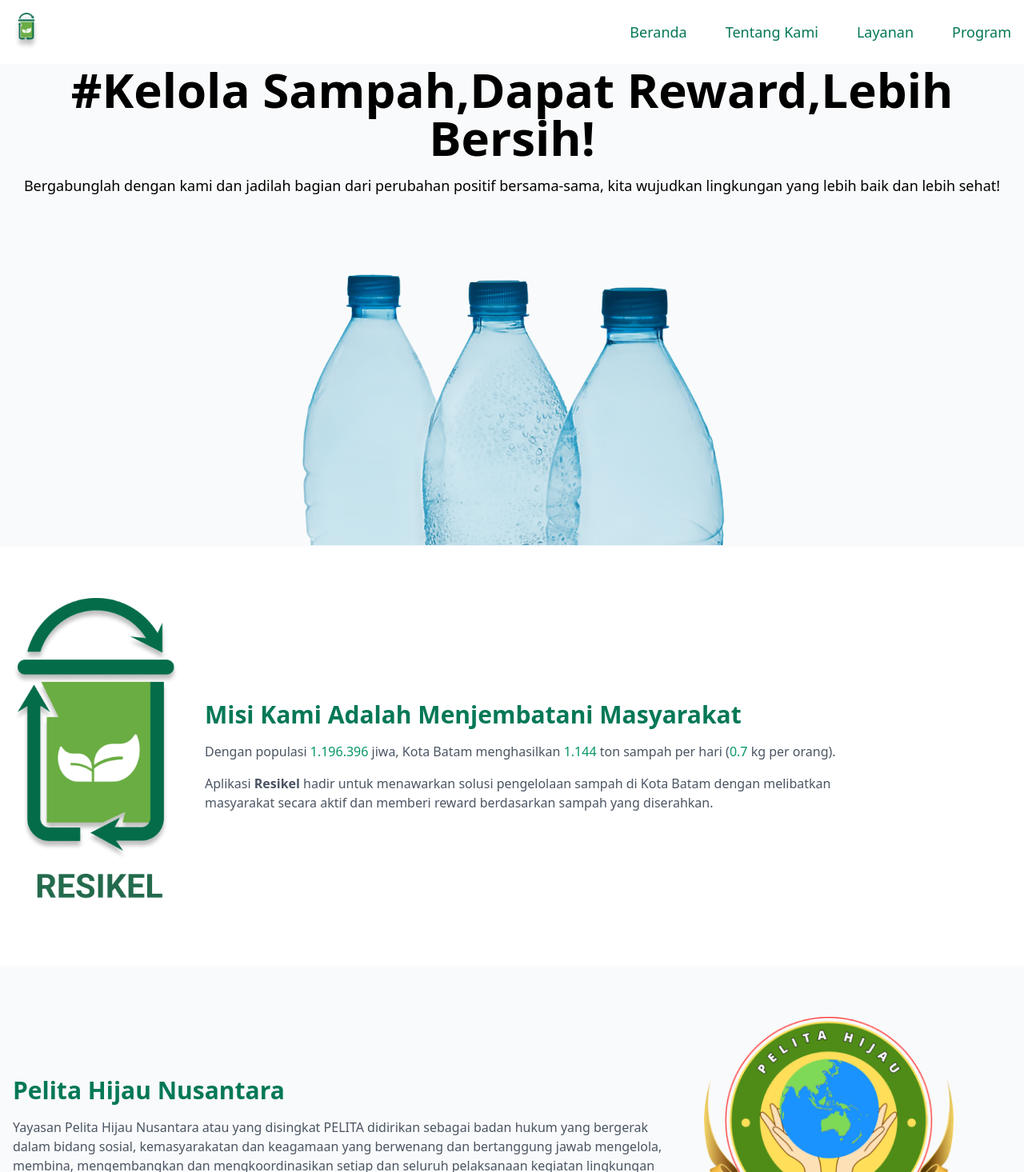
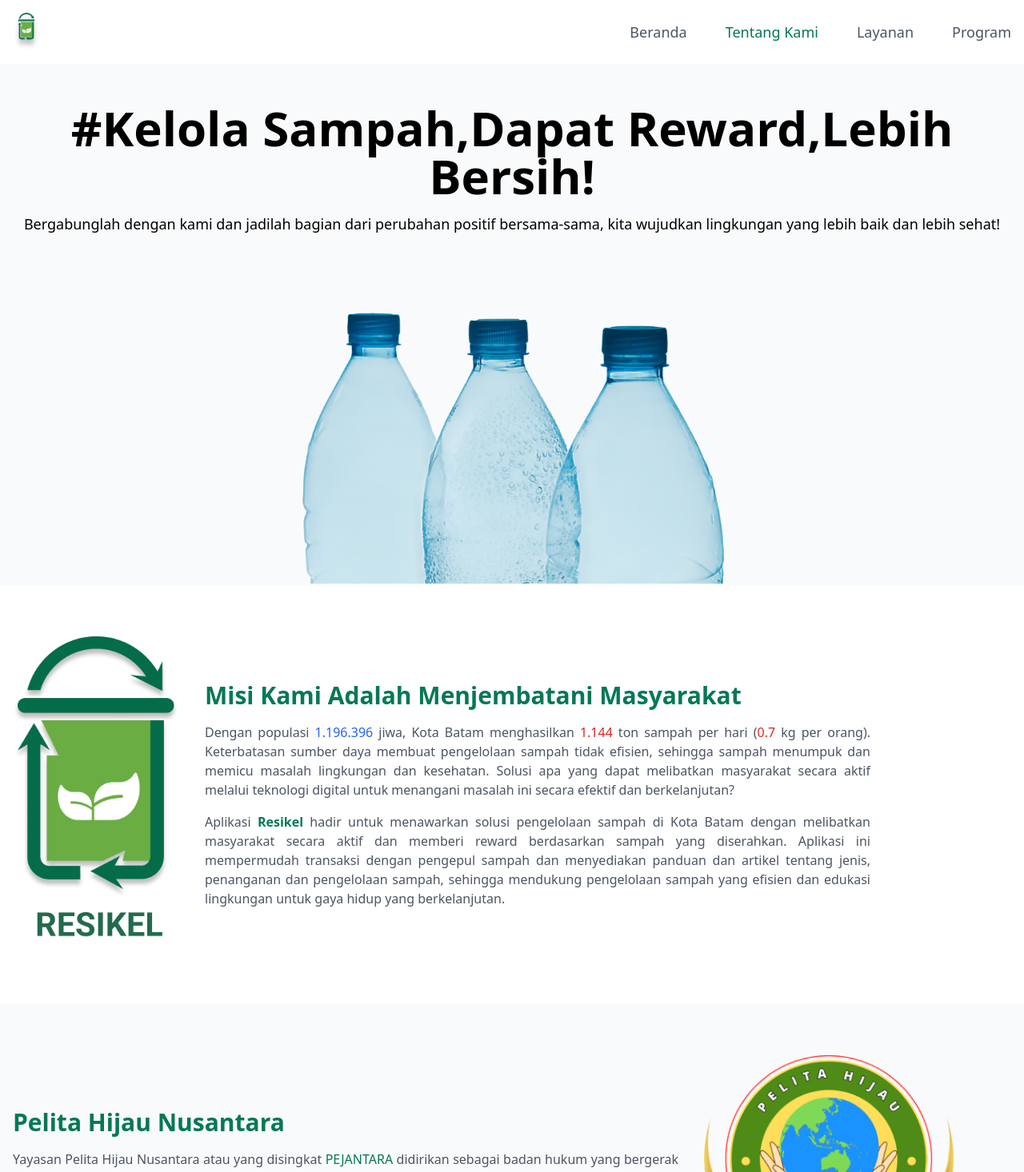
Before and after one commit to DapaaLagii/Dashboard_Resikel, a React (Vite) app: page /tentang in a window 1280 px wide. Shown: the part 24-1490 px from the top of the page at 80% size. Built offline with nearby package versions, Linux system fonts and the light colour scheme.

Commit message:
add navlink active

```diff
--- a/src/components/navbar.jsx
+++ b/src/components/navbar.jsx
@@ -1,10 +1,10 @@
 import React from "react";
-import { Link } from "react-router-dom";
+import { NavLink } from "react-router-dom";
 
 
 function Navbar() {
     return (
-        <nav className="bg-white text-emerald-700 p-4">
+        <nav className="bg-white text-gray-600 p-4">
         <div className="container mx-auto flex justify-between items-center">
             <div className="flex items-center">
                 <img
@@ -14,20 +14,40 @@ function Navbar() {
                 />
             </div>
 
-            <nav className="flex items-center gap-12" navbar>
-                <Link className="nav-link hover:text-emerald-200 text-lg" to="/">
-                    Beranda
-                </Link>
-                <Link className="nav-link hover:text-emerald-200 text-lg" to="/Tentang">
-                    Tentang Kami
-                </Link>
-                <Link className="nav-link hover:text-emerald-200 text-lg" to="/Layanan">
-                    Layanan
-                </Link>
-                <Link className="nav-link hover:text-emerald-200 text-lg" to="/Program">
-                    Program
-                </Link>
-            </nav>
+            <nav className="font-medium flex items-center gap-12" navbar>
+                    <NavLink
+                        className={({ isActive }) =>
+                            `nav-link text-lg ${isActive ? 'text-emerald-700' : 'text-gray-600'} hover:text-emerald-200`
+                        }
+                        to="/"
+                    >
+                        Beranda
+                    </NavLink>
+                    <NavLink
+                        className={({ isActive }) =>
+                            `nav-link text-lg ${isActive ? 'text-emerald-700' : 'text-gray-600'} hover:text-emerald-200`
+                        }
+                        to="/Tentang"
+                    >
+                        Tentang Kami
+                    </NavLink>
+                    <NavLink
+                        className={({ isActive }) =>
+                            `nav-link text-lg ${isActive ? 'text-emerald-700' : 'text-gray-600'} hover:text-emerald-200`
+                        }
+                        to="/Layanan"
+                    >
+                        Layanan
+                    </NavLink>
+                    <NavLink
+                        className={({ isActive }) =>
+                            `nav-link text-lg ${isActive ? 'text-emerald-700' : 'text-gray-600'} hover:text-emerald-200`
+                        }
+                        to="/Program"
+                    >
+                        Program
+                    </NavLink>
+                </nav>
         </div>
     </nav>
     );
--- a/src/pages/Layanan.jsx
+++ b/src/pages/Layanan.jsx
@@ -6,7 +6,7 @@ const RewardSection = () => (
       <div className="inline-block bg-emerald-100 rounded-full px-6 py-2 text-emerald-800 font-medium mb-4">
         Reward
       </div>
-      <p className="text-lg">
+      <p className="text-lg text-justify">
         Menaikan minat masyarakat dalam mendaur ulang sampah dengan memberikan
         <span className="text-emerald-700 font-medium"> Reward </span>
         di setiap sampah yang di kumpulkan
@@ -29,7 +29,7 @@ const KomunitasSection = () => (
     <div className="inline-block bg-emerald-100 rounded-full px-6 py-2 text-emerald-800 font-medium mb-4">
       Komunitas
     </div>
-    <p className="text-lg">
+    <p className="text-lg text-justify">
       Bahkan hal yang membosankan jika di kerjakan beramai ramai akan menjadi menyenangkan.
       Karenanya komunitas hadir untuk menambah keseruan dalam menjaga keberlanjutan lingkungan
     </p>
@@ -43,7 +43,7 @@ const JemputSampahSection = () => (
       <div className="inline-block bg-emerald-100 rounded-full px-6 py-2 text-emerald-800 font-medium mb-4">
         Jemput Sampah
       </div>
-      <p className="text-lg">
+      <p className="text-lg text-justify">
         Kami tahu jika tidak semua orang punya waktu, oleh sebab itu kami memfasilitasi pengguna agar tetap
         nyaman dalam mendaur ulang sampah
       </p>
@@ -63,7 +63,9 @@ function Layanan () {
         <h1 className="text-4xl font-bold text-center mb-8">Layanan</h1>
         <p className="text-center text-lg mb-12">Manajemen Limbah Sampah di Kota Batam</p>
         <RewardSection />
+        <hr className="border-t-2 border-gray-200 my-8" />
         <KomunitasSection />
+        <hr className="border-t-2 border-gray-200 my-8" />
         <JemputSampahSection />
       </main>
     </div>
--- a/src/pages/Program.jsx
+++ b/src/pages/Program.jsx
@@ -4,7 +4,7 @@ const IntroductionSection = () => (
   <>
     <div className="grid md:grid-cols-2 gap-8 mb-16">
       <div className="space-y-4">
-        <p className="text-lg">
+        <p className="text-lg text-justify">
           Platform digital kami hadir sebagai solusi nyata untuk mengatasi permasalahan penumpukan sampah di Kota Batam. Dengan menggunakan aplikasi ini, Anda bisa berperan aktif dalam pengelolaan sampah sekaligus mendapatkan reward berdasarkan jumlah sampah yang Anda serahkan. Aplikasi kami menjadi penghubung langsung antara masyarakat dan pengepul, mempermudah proses transaksi dan pengelolaan sampah dengan cepat dan efisien.
         </p>
       </div>
@@ -17,8 +17,8 @@ const IntroductionSection = () => (
       <div className="md:order-1">
         <img src="./images/img2.png" alt="Community Activity" className="rounded-lg shadow-lg object-cover" />
       </div>
-      <div className="space-y-4 md:order-2">
-        <p className="text-lg">
+      <div className="flex items-center md:order-2">
+        <p className="text-lg text-justify">
           Lebih dari sekadar solusi pengelolaan sampah, aplikasi ini juga menyediakan panduan praktis mengenai berbagai jenis sampah dan cara penanganan yang tepat. Dengan demikian, Anda tidak hanya berkontribusi dalam menjaga kebersihan lingkungan, tetapi juga mendapatkan edukasi untuk menciptakan lingkungan yang lebih bersih dan berkelanjutan.
         </p>
       </div>
@@ -31,7 +31,7 @@ const EducationSection = () => (
   <div className="grid md:grid-cols-2 gap-8 items-center">
     <div className="space-y-4">
       <h2 className="text-3xl font-bold text-emerald-700 mb-4">Edukasi</h2>
-      <p className="text-lg">
+      <p className="text-lg text-justify">
         Resikel Menghadirkan Fitur Berita & Edukasi untuk mengenalkan masyarakat umum tentang sampah yang akan mereka daur ulang, seperti jenis-jenis sampah dan cara penanganannya, serta fitur berita, yang diharapkan meningkatkan kesadaran masyarakat tentang masalah sampah yang ada di sekitar mereka.
       </p>
     </div>
@@ -50,7 +50,7 @@ const EventSection = () => (
     </div>
     <div className="space-y-4 md:order-2">
       <h2 className="text-3xl font-bold text-emerald-700 mb-8">Event</h2>
-      <p className="text-lg">
+      <p className="text-lg text-justify">
         Resikel menjembatani komunitas komunitas yang bergerak di bidang lingkungan untuk menjangkau lebih banyak orang untuk bergabung dalam membangun lingkungan yang lebih baik. Event komunitas dapat menjadwalkan acara acara mereka dimana mereka dibebaskan membuat acara apapun yang masih berkaitan dengan daur ulang.
       </p>
     </div>
--- a/src/pages/Tentang.jsx
+++ b/src/pages/Tentang.jsx
@@ -4,7 +4,7 @@ const HeroSection = () => {
     <div className="bg-gray-50 py-0.5 ">
       <div className="container mx-auto px-4 flex flex-col items-center">
         <div className="text-center mb-8">
-          <h1 className="text-4xl md:text-6xl font-bold mb-4">
+          <h1 className="mt-12 text-4xl md:text-6xl font-bold mb-4">
             #Kelola Sampah,Dapat Reward,Lebih Bersih!
           </h1>
           <p className="text-lg mb-8">
@@ -28,11 +28,11 @@ const HeroSection = () => {
           </div>
           <div className="md:w-2/3">
             <h2 className="text-3xl font-bold text-emerald-700 mb-4">Misi Kami Adalah Menjembatani Masyarakat</h2>
-            <p className="text-gray-600 mb-4">
-              Dengan populasi <span className="text-emerald-600">1.196.396</span> jiwa, Kota Batam menghasilkan <span className="text-emerald-600">1.144</span> ton sampah per hari (<span className="text-emerald-600">0.7</span> kg per orang).
+            <p className="text-gray-600 mb-4 text-justify">
+              Dengan populasi <span className="text-blue-600">1.196.396</span> jiwa, Kota Batam menghasilkan <span className="text-red-600">1.144</span> ton sampah per hari (<span className="text-red-600">0.7</span> kg per orang). Keterbatasan sumber daya membuat pengelolaan sampah tidak efisien, sehingga sampah menumpuk dan memicu masalah lingkungan dan kesehatan. Solusi apa yang dapat melibatkan masyarakat secara aktif melalui teknologi digital untuk menangani masalah ini secara efektif dan berkelanjutan?
             </p>
-            <p className="text-gray-600">
-              Aplikasi <span className="font-bold">Resikel</span> hadir untuk menawarkan solusi pengelolaan sampah di Kota Batam dengan melibatkan masyarakat secara aktif dan memberi reward berdasarkan sampah yang diserahkan.
+            <p className="text-gray-600 text-justify">
+              Aplikasi <span className="font-bold text-emerald-700">Resikel</span> hadir untuk menawarkan solusi pengelolaan sampah di Kota Batam dengan melibatkan masyarakat secara aktif dan memberi reward berdasarkan sampah yang diserahkan.  Aplikasi ini mempermudah transaksi dengan pengepul sampah dan menyediakan panduan dan artikel  tentang jenis, penanganan dan pengelolaan sampah, sehingga mendukung pengelolaan sampah yang efisien dan edukasi lingkungan untuk gaya hidup yang berkelanjutan.
             </p>
           </div>
         </div>
@@ -46,8 +46,8 @@ const HeroSection = () => {
         <div className="container mx-auto px-4 flex flex-col md:flex-row items-center gap-8">
           <div className="md:w-2/3">
             <h2 className="text-3xl font-bold text-emerald-700 mb-4">Pelita Hijau Nusantara</h2>
-            <p className="text-gray-600">
-              Yayasan Pelita Hijau Nusantara atau yang disingkat PELITA didirikan sebagai badan hukum yang bergerak dalam bidang sosial, kemasyarakatan dan keagamaan yang berwenang dan bertanggung jawab mengelola, membina, mengembangkan dan mengkoordinasikan setiap dan seluruh pelaksanaan kegiatan lingkungan diwilayah hukum Negara Kesatuan Republik Indonesia.
+            <p className="text-gray-600 mb-4 text-justify">
+              Yayasan Pelita Hijau Nusantara atau yang disingkat <span className="text-emerald-700">PEJANTARA</span> didirikan sebagai badan hukum yang bergerak dalam bidang sosial, kemasyarakatan dan keagamaan yang berwenang dan bertanggung jawab mengelola, membina, mengembangkan dan mengkoordinasikan setiap dan seluruh pelaksanaan kegiatan lingkungan diwilayah hukum Negara Kesatuan Republik Indonesia.
             </p>
           </div>
           <div className="md:w-1/4">
@@ -67,8 +67,8 @@ const HeroSection = () => {
           </div>
           <div className="md:w-2/3">
             <h2 className="text-3xl font-bold text-emerald-700 mb-4">Apa Itu AgriMadani?</h2>
-            <p className="text-gray-600">
-              AgriMadani Adalah sebuah Grup yang terbentuk dengan sebuah ketulusan dan kesadaran di masyarakat kian aktif, memanfaatkan forum me pra renewable lingkungan yang nyaman di lingkungan ini juga membantu konsentrasi yang solid sehingga bersama-sama mewujudkan dalam mewujudkan lingkungan yang lebih baik
+            <p className="text-gray-600 mb-4 text-justify">
+              <span className="text-emerald-700">Agrimadani</span> Adalah sebuah Grup yang terbentuk dengan sebuah ketulusan dan kesadaran di masyarakat kian aktif, memanfaatkan forum me pra renewable lingkungan yang nyaman di lingkungan ini juga membantu konsentrasi yang solid sehingga bersama-sama mewujudkan dalam mewujudkan lingkungan yang lebih baik
             </p>
           </div>
         </div>
```
